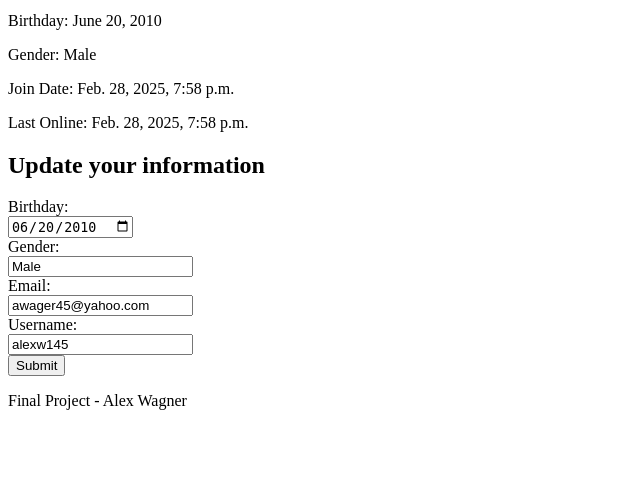
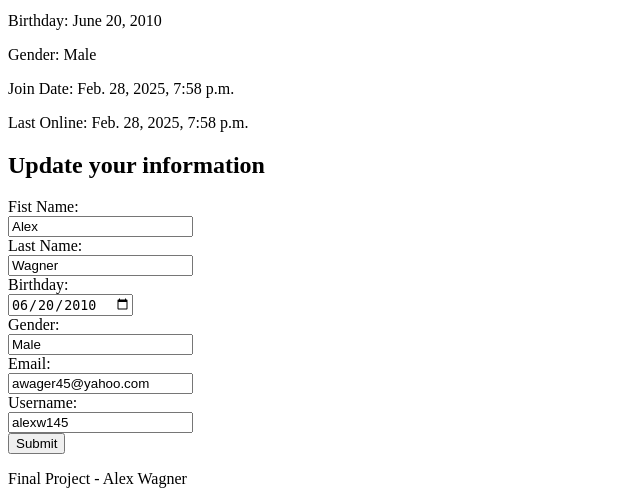
Before and after one commit to alexw144/CSC-VI-Application-Development-II---Final-Project---Video-Game-Tracker-Web-Application, a Django app: page /profile/1/ in a window 1280 px wide. Shown: the part 328-832 px from the top of the page, without its empty margins (0-640 px from the left). Before the commit the page ends 738 px from the top, so only its background shows below. Run offline with Django 5.2, Linux system fonts and the light colour scheme; a user stored in the database is signed in; data comes from the database, SQL or seed files in the repository; both versions use the stored data as it was after the commit.

Commit message:
User can now add or update their Name (first and last). Updated view, crud.js, and profle template.

```diff
--- a/game_tracker/static/game_tracker/crud.js
+++ b/game_tracker/static/game_tracker/crud.js
@@ -13,6 +13,8 @@ if (document.getElementById("user-review-submit-btn")){
 // asynchronous function with no arguements. Gets called when profile-upd-submit-btn is clicked.
 async function profileUpdateSubmitButtonListener() {
     // Retvires the values of the html elements from the profile page that the user entered. This will be the new updated info.
+    const fname = document.getElementById("f_name").value;
+    const lname = document.getElementById("l_name").value;
     const bday = document.getElementById("bday").value;
     const gender = document.getElementById("gender").value;
     const email = document.getElementById("email").value;
@@ -20,6 +22,8 @@ async function profileUpdateSubmitButtonListener() {
 
     // Prepares the data to get sent to the server
     const data = {
+        firstname: fname,
+        lastname: lname,
         birthday: bday,
         gender: gender,
         email: email,
@@ -36,6 +40,7 @@ async function profileUpdateSubmitButtonListener() {
     if (result.status === 'success') {
         alert('Profile updated successfully!');
         document.getElementById("profile_page_heading").textContent = data.username + "'s Profile";
+        document.getElementById("current_name").textContent = "Name: " + data.firstname + " " + data.lastname;
         document.getElementById("current_usrn").textContent = "Username: " + data.username;
         document.getElementById("current_email").textContent = "Email Address: " + data.email;
         document.getElementById("current_bday").textContent = "Birthday: " + data.birthday;
--- a/game_tracker/templates/game_tracker/gametrackerprofile.html
+++ b/game_tracker/templates/game_tracker/gametrackerprofile.html
@@ -11,7 +11,7 @@
     <div>
         <div>
             <h2>Your current information</h2>
-            <p>Name: {{ profile.user.first_name }} {{ profile.user.last_name }}</p>
+            <p id="current_name">Name: {{ profile.user.first_name }} {{ profile.user.last_name }}</p>
             <p id="current_usrn">Username: {{ profile.user.username }}</p>
             <p id="current_email">Email Address: {{ profile.user.email }}</p>
             <p id="current_bday">Birthday: {{ profile.birthday }}</p>
@@ -23,6 +23,10 @@
             <h2>Update your information</h2>
             <form method="post">
                 {% csrf_token %}
+                <label for="f_name">Fist Name: </label><br>
+                <input type="text" id="f_name" name="f_name" value="{{ profile.user.first_name }}" required><br>
+                <label for="l_name">Last Name: </label><br>
+                <input type="text" id="l_name" name="l_name" value="{{ profile.user.last_name }}" required><br>
                 <label for="bday">Birthday: </label><br>
                 <!--Browser console stated the date must be in y-m-d format, that's by the bday input is so different-->
                 <input type="date" id="bday" name="bday" value="{% if profile.birthday %}{{ profile.birthday|date:'Y-m-d' }}{% endif %}" required><br>
--- a/game_tracker/views.py
+++ b/game_tracker/views.py
@@ -37,6 +37,8 @@ class ProfileDetail(DetailView):
         profile = self.get_object()
 
         # Update Section
+        profile.user.first_name = data.get('firstname', profile.user.first_name)
+        profile.user.last_name = data.get('lastname', profile.user.last_name)
         profile.birthday = data.get('birthday', profile.birthday)
         profile.gender = data.get('gender', profile.gender)
         profile.user.username = data.get('username', profile.user.username)
```
Also changed, not shown: db.sqlite3.
